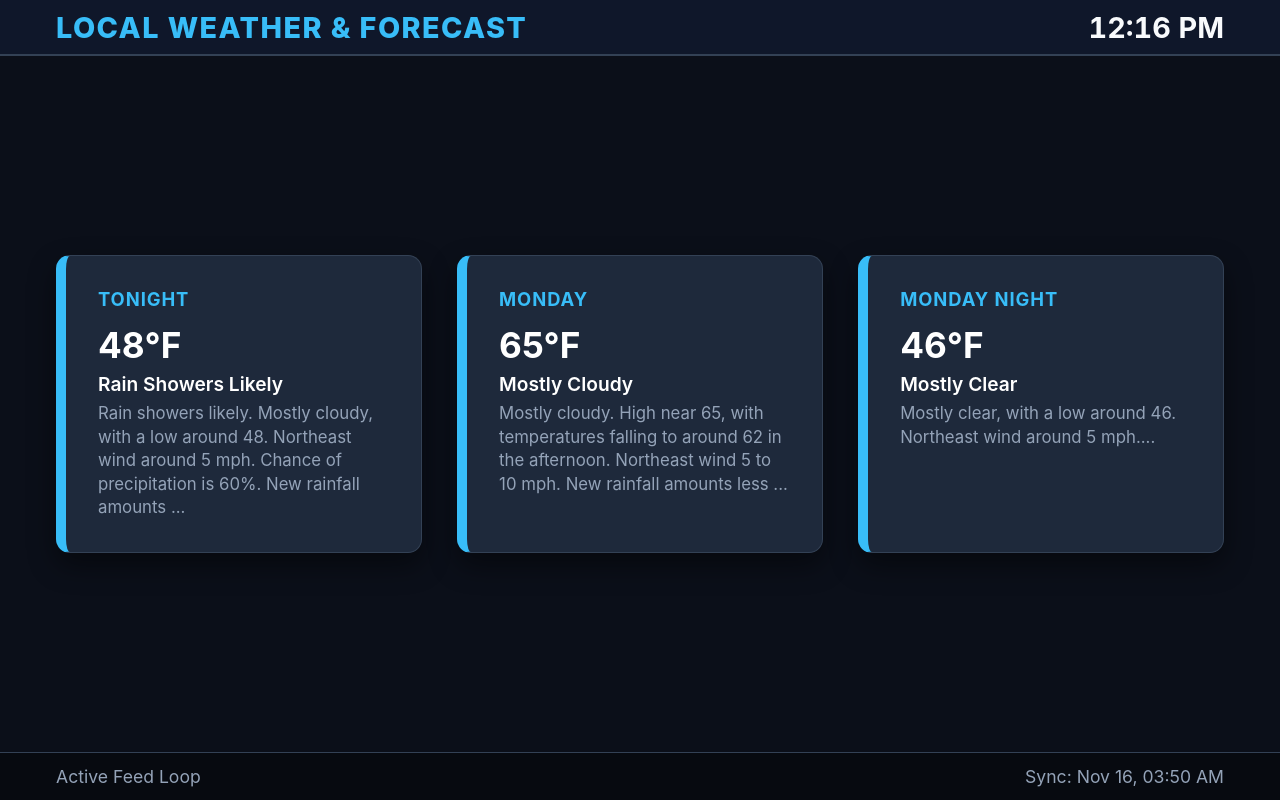
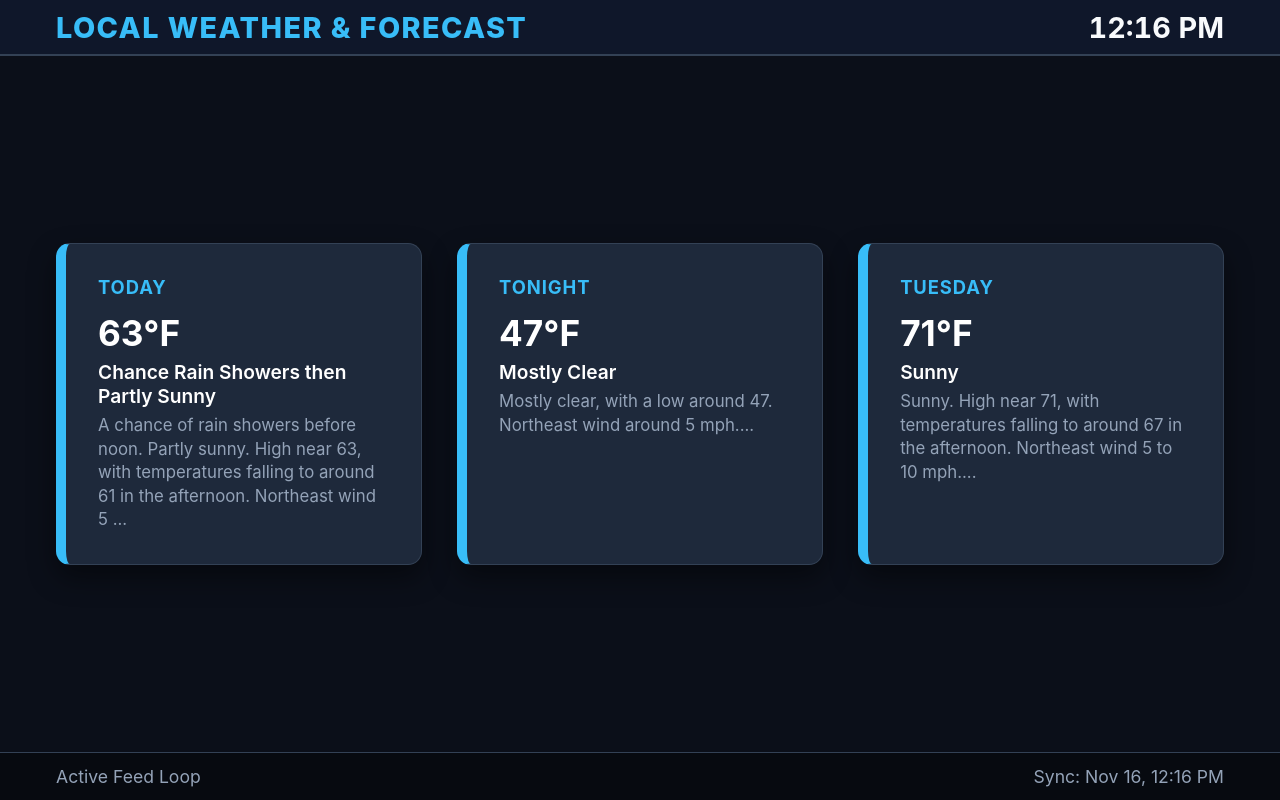
Before and after one commit to FoxMagik/signage, a plain HTML site: page display.html in a window 1280 px wide. Drawn offline with Linux system fonts and the light colour scheme.

Commit message:
Auto-update signage display [skip ci]

```diff
--- a/display.html
+++ b/display.html
@@ -242,24 +242,24 @@
           <div class="grid-container">
 
             <div class="card" style="border-left-color: #38bdf8;">
-              <div class="meta">Tonight</div>
-              <h2 style="font-size: 2.2rem; margin: 0.3rem 0;">48&deg;F</h2>
-              <div style="font-size: 1.2rem; color: #fff; font-weight: 600; margin-bottom: 0.4rem;">Rain Showers Likely</div>
-              <p style="color: #94a3b8; font-size: 1.05rem; line-height: 1.4;">Rain showers likely. Mostly cloudy, with a low around 48. Northeast wind around 5 mph. Chance of precipitation is 60%. New rainfall amounts ...</p>
+              <div class="meta">Today</div>
+              <h2 style="font-size: 2.2rem; margin: 0.3rem 0;">63&deg;F</h2>
+              <div style="font-size: 1.2rem; color: #fff; font-weight: 600; margin-bottom: 0.4rem;">Chance Rain Showers then Partly Sunny</div>
+              <p style="color: #94a3b8; font-size: 1.05rem; line-height: 1.4;">A chance of rain showers before noon. Partly sunny. High near 63, with temperatures falling to around 61 in the afternoon. Northeast wind 5 ...</p>
             </div>
 
             <div class="card" style="border-left-color: #38bdf8;">
-              <div class="meta">Monday</div>
-              <h2 style="font-size: 2.2rem; margin: 0.3rem 0;">65&deg;F</h2>
-              <div style="font-size: 1.2rem; color: #fff; font-weight: 600; margin-bottom: 0.4rem;">Mostly Cloudy</div>
-              <p style="color: #94a3b8; font-size: 1.05rem; line-height: 1.4;">Mostly cloudy. High near 65, with temperatures falling to around 62 in the afternoon. Northeast wind 5 to 10 mph. New rainfall amounts less ...</p>
+              <div class="meta">Tonight</div>
+              <h2 style="font-size: 2.2rem; margin: 0.3rem 0;">47&deg;F</h2>
+              <div style="font-size: 1.2rem; color: #fff; font-weight: 600; margin-bottom: 0.4rem;">Mostly Clear</div>
+              <p style="color: #94a3b8; font-size: 1.05rem; line-height: 1.4;">Mostly clear, with a low around 47. Northeast wind around 5 mph....</p>
             </div>
 
             <div class="card" style="border-left-color: #38bdf8;">
-              <div class="meta">Monday Night</div>
-              <h2 style="font-size: 2.2rem; margin: 0.3rem 0;">46&deg;F</h2>
-              <div style="font-size: 1.2rem; color: #fff; font-weight: 600; margin-bottom: 0.4rem;">Mostly Clear</div>
-              <p style="color: #94a3b8; font-size: 1.05rem; line-height: 1.4;">Mostly clear, with a low around 46. Northeast wind around 5 mph....</p>
+              <div class="meta">Tuesday</div>
+              <h2 style="font-size: 2.2rem; margin: 0.3rem 0;">71&deg;F</h2>
+              <div style="font-size: 1.2rem; color: #fff; font-weight: 600; margin-bottom: 0.4rem;">Sunny</div>
+              <p style="color: #94a3b8; font-size: 1.05rem; line-height: 1.4;">Sunny. High near 71, with temperatures falling to around 67 in the afternoon. Northeast wind 5 to 10 mph....</p>
             </div>
 
           </div>
@@ -295,8 +295,8 @@
           <div class="hero-layout">
             <div class="hero-content" style="max-width: 100%;">
               <span class="hero-tag">Word of the Day</span>
-              <h2 style="font-size: 4rem; line-height: 1.15; margin-bottom: 1.5rem; color: var(--accent);">lissome</h2>
-              <p style="font-size: 1.85rem; line-height: 1.65; color: #f1f5f9;">Merriam-Webster's Word of the Day for November 15, 2026 is: lissome &#149; \LISS-um\&nbsp; &#149; adjective Lissome is an adjective used to describe someone or something characterized by easy flexibility and grace. // He grew up wanting to emulate the lissome skaters he saw competing on television with all their acrobatic leaps and twirls. See the entry > Examples: “A lissome figure in a sleek black unitard, he is a solitary presence in front of the glowing, fiery red visuals being projected on-screen.” — Mary Bren...</p>
+              <h2 style="font-size: 4rem; line-height: 1.15; margin-bottom: 1.5rem; color: var(--accent);">travesty</h2>
+              <p style="font-size: 1.85rem; line-height: 1.65; color: #f1f5f9;">Merriam-Webster's Word of the Day for November 16, 2026 is: travesty &#149; \TRAV-uh-stee\&nbsp; &#149; noun Travesty refers to something that is shocking, upsetting, or ridiculous because it is not what it is supposed to be, but is instead a distorted or badly inferior imitation of it. The word is often used in the phrase “a travesty of.” // The investigation into the causes of the accident was a complete travesty . See the entry > Examples: “This case is an example of the failure of our judicial system’s lack of ...</p>
             </div>
           </div>
         </div>
@@ -369,7 +369,7 @@
 
   <footer>
     <div id="status-title">Active Feed Loop</div>
-    <div id="status-sync">Sync: Nov 16, 03:50 AM</div>
+    <div id="status-sync">Sync: Nov 16, 12:16 PM</div>
   </footer>
 
   <script>
```
Also changed, not shown: index.html (+15 -15 lines).
